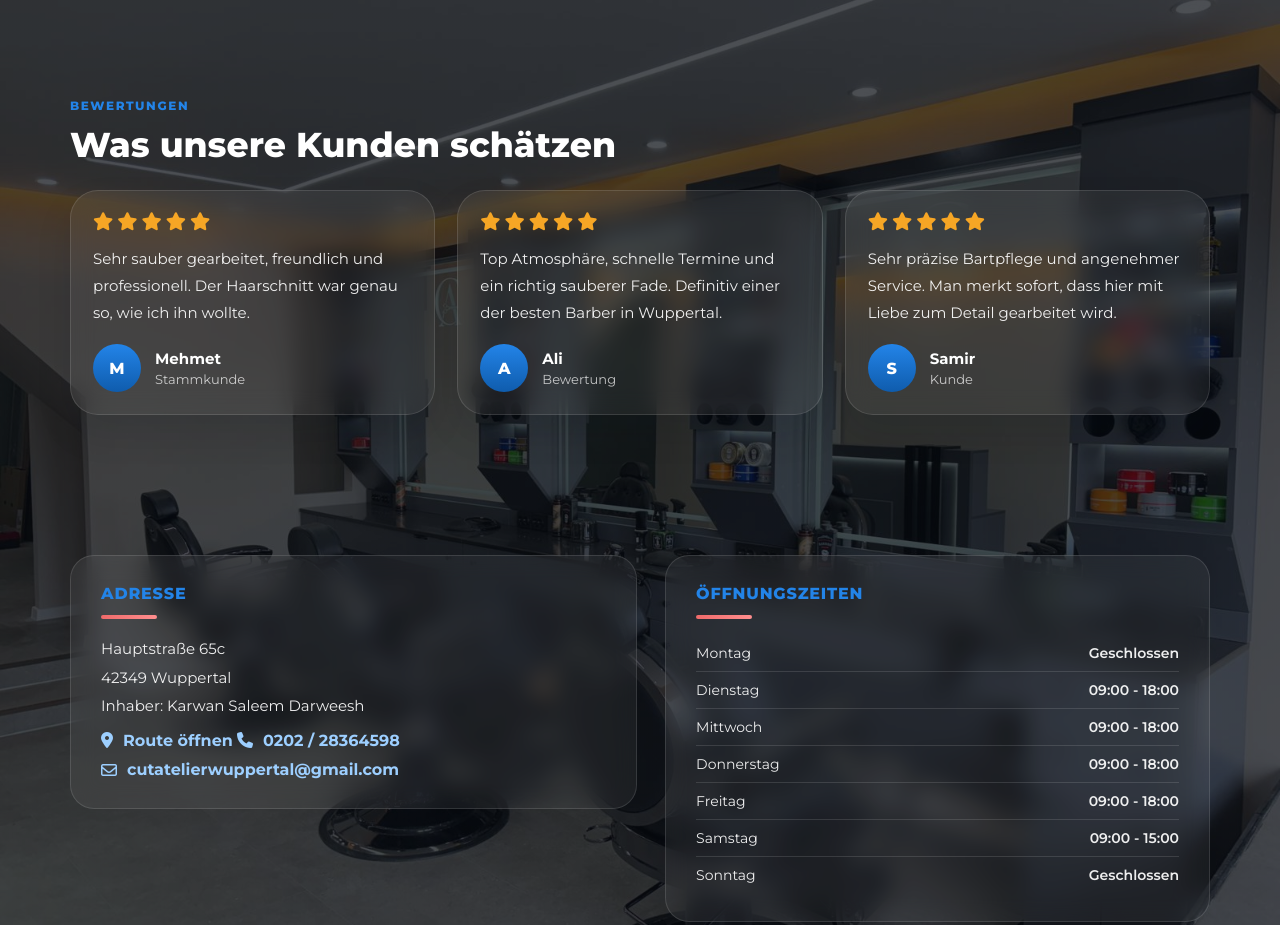
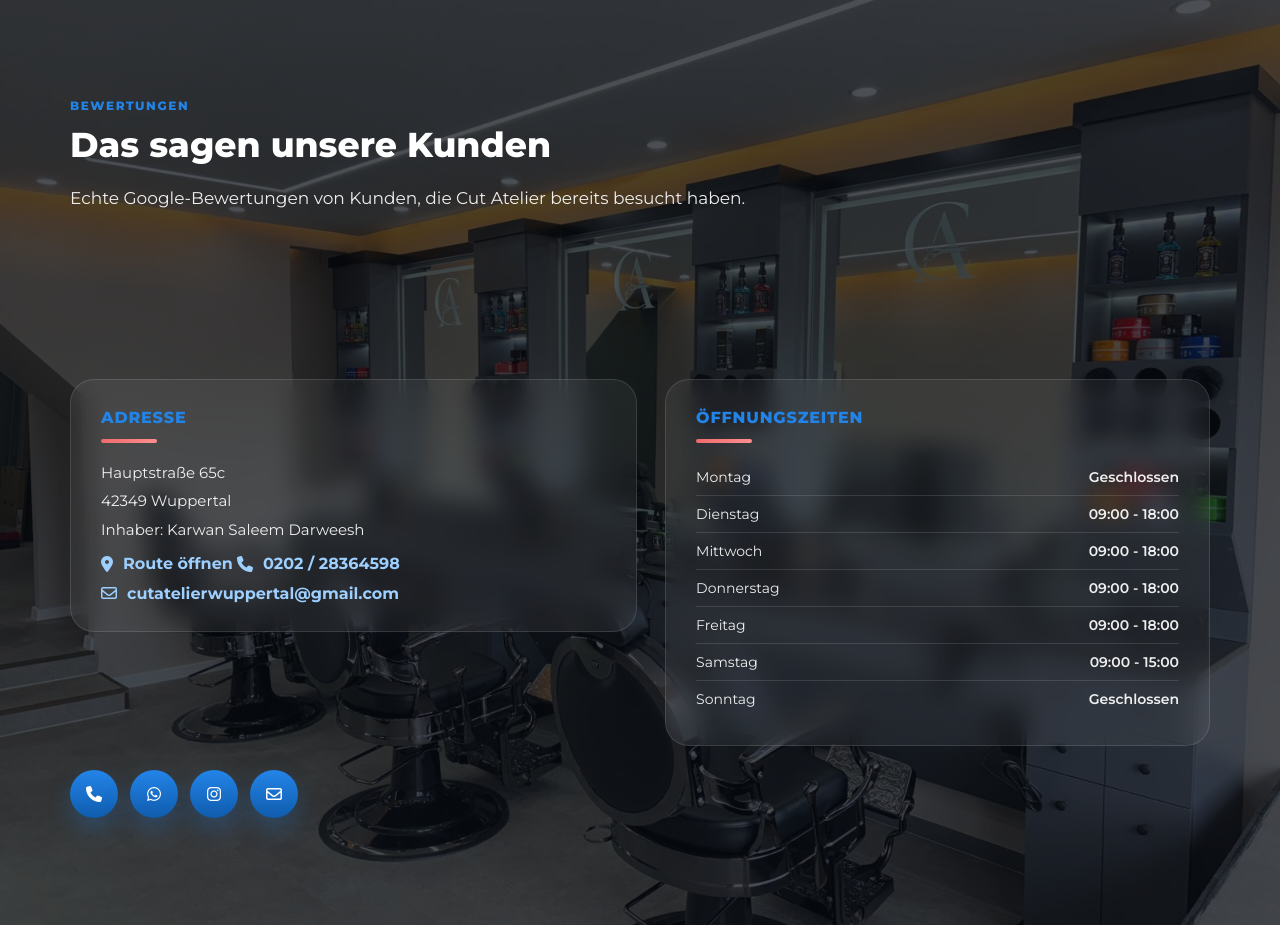
Before and after one commit to cutatelierwuppertal-oss/cutatelier, a plain HTML site: page index.html in a window 1280 px wide. Shown: the part 3860-4785 px from the top of the page. Drawn offline with Linux system fonts and the light colour scheme.

Commit message:
Update index.html

```diff
--- a/index.html
+++ b/index.html
@@ -208,22 +208,22 @@
       width: 54px;
       height: 54px;
       border: 0;
-      border-radius: 50%;
-      background: linear-gradient(180deg, var(--blue), var(--blue-deep));
-      color: var(--light);
-      font-size: 22px;
+      border-radius: 0;
+      background: transparent;
+      color: #ffffff;
+      font-size: 28px;
       cursor: pointer;
-      box-shadow: var(--shadow);
+      box-shadow: none;
     }
     .menu-btn.header-hitarea {
       top: 50%;
       right: clamp(14px, 3.8vw, 20px);
-      width: clamp(58px, 13vw, 70px);
-      height: clamp(58px, 13vw, 70px);
-      border-radius: 50%;
-      background: linear-gradient(180deg, var(--blue), var(--blue-deep));
-      box-shadow: var(--shadow);
-      color: var(--light);
+      width: 54px;
+      height: 54px;
+      border-radius: 0;
+      background: transparent;
+      box-shadow: none;
+      color: #ffffff;
       transform: translateY(-50%);
     }
     .menu-btn.header-hitarea i {
@@ -231,10 +231,14 @@
     }
     .menu-btn.header-hitarea:hover,
     .menu-btn.header-hitarea:focus-visible {
-      transform: translateY(-50%) scale(1.03);
-      box-shadow: 0 18px 36px rgba(35, 132, 232, 0.34);
+      transform: translateY(-50%) scale(1.05);
+      box-shadow: none;
+      background: transparent;
     }
-    .menu-btn:hover, .menu-btn:focus-visible, .cta-btn:hover, .cta-btn:focus-visible, .ghost-btn:hover, .ghost-btn:focus-visible, .floating-cta:hover, .floating-cta:focus-visible, .scroll-top:hover, .scroll-top:focus-visible {
+    .cta-btn:hover, .cta-btn:focus-visible,
+    .ghost-btn:hover, .ghost-btn:focus-visible,
+    .floating-cta:hover, .floating-cta:focus-visible,
+    .scroll-top:hover, .scroll-top:focus-visible {
       transform: translateY(-12px);
       box-shadow: 0 18px 36px rgba(35, 132, 232, 0.28);
     }
@@ -930,6 +934,22 @@
         scroll-behavior: auto !important;
       }
     }
+
+    .google-reviews-widget {
+      margin-top: 24px;
+      padding: 0;
+      border: 0;
+      border-radius: 0;
+      background: transparent;
+      box-shadow: none;
+      backdrop-filter: none;
+      overflow: visible;
+    }
+
+    .google-reviews-widget iframe,
+    .google-reviews-widget > div {
+      max-width: 100%;
+    }
   </style>
 </head>
 <body>
@@ -1130,56 +1150,14 @@
 
         <section class="section review-section" id="review">
           <span class="eyebrow">Bewertungen</span>
-          <h2 class="section-title">Was unsere Kunden schätzen</h2>
+          <h2 class="section-title">Das sagen unsere Kunden</h2>
+          <p class="section-copy">
+            Echte Google-Bewertungen von Kunden, die Cut Atelier bereits besucht haben.
+          </p>
 
-          <div class="reviews-grid">
-            <div class="review-card">
-              <div class="review-stars" aria-label="5 von 5 Sternen">
-                <i class="fa-solid fa-star"></i><i class="fa-solid fa-star"></i><i class="fa-solid fa-star"></i><i class="fa-solid fa-star"></i><i class="fa-solid fa-star"></i>
-              </div>
-              <p class="review-text">
-                Sehr sauber gearbeitet, freundlich und professionell. Der Haarschnitt war genau so, wie ich ihn wollte.
-              </p>
-              <div class="review-user">
-                <div class="avatar">M</div>
-                <div>
-                  <strong>Mehmet</strong>
-                  <span>Stammkunde</span>
-                </div>
-              </div>
-            </div>
-
-            <div class="review-card">
-              <div class="review-stars" aria-label="5 von 5 Sternen">
-                <i class="fa-solid fa-star"></i><i class="fa-solid fa-star"></i><i class="fa-solid fa-star"></i><i class="fa-solid fa-star"></i><i class="fa-solid fa-star"></i>
-              </div>
-              <p class="review-text">
-                Top Atmosphäre, schnelle Termine und ein richtig sauberer Fade. Definitiv einer der besten Barber in Wuppertal.
-              </p>
-              <div class="review-user">
-                <div class="avatar">A</div>
-                <div>
-                  <strong>Ali</strong>
-                  <span>Bewertung</span>
-                </div>
-              </div>
-            </div>
-
-            <div class="review-card">
-              <div class="review-stars" aria-label="5 von 5 Sternen">
-                <i class="fa-solid fa-star"></i><i class="fa-solid fa-star"></i><i class="fa-solid fa-star"></i><i class="fa-solid fa-star"></i><i class="fa-solid fa-star"></i>
-              </div>
-              <p class="review-text">
-                Sehr präzise Bartpflege und angenehmer Service. Man merkt sofort, dass hier mit Liebe zum Detail gearbeitet wird.
-              </p>
-              <div class="review-user">
-                <div class="avatar">S</div>
-                <div>
-                  <strong>Samir</strong>
-                  <span>Kunde</span>
-                </div>
-              </div>
-            </div>
+          <div class="google-reviews-widget">
+            <script src="https://elfsightcdn.com/platform.js" async></script>
+            <div class="elfsight-app-f305a488-afd8-45af-a045-09c5dc513d39" data-elfsight-app-lazy></div>
           </div>
         </section>
 
```
